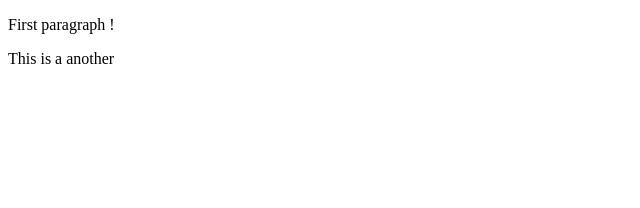
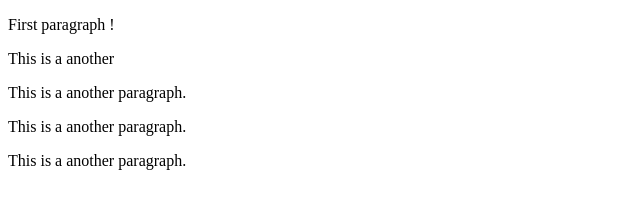
Before and after one commit to qobil12/learning-git, a plain HTML site: page index.html in a window 1280 px wide. Shown: the whole page, without its empty margins (0-640 px from the left). Drawn offline with Linux system fonts and the light colour scheme.

Commit message:
Update index.html

```diff
--- a/index.html
+++ b/index.html
@@ -6,5 +6,9 @@
 <body>
     <p>First paragraph ! </p>
     <p>This is a another </p>
+    <p>This is a another paragraph.</p>
+     <p>This is a another paragraph.</p>
+     <p>This is a another paragraph.</p>
+
 </body>
 </html>
```
